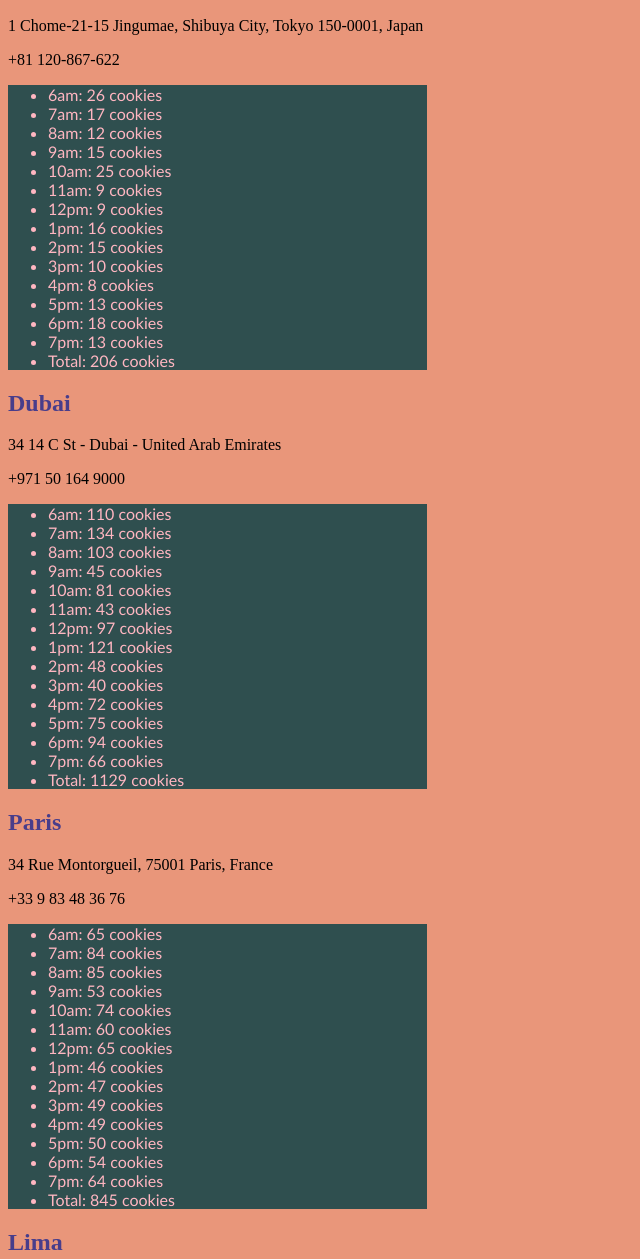
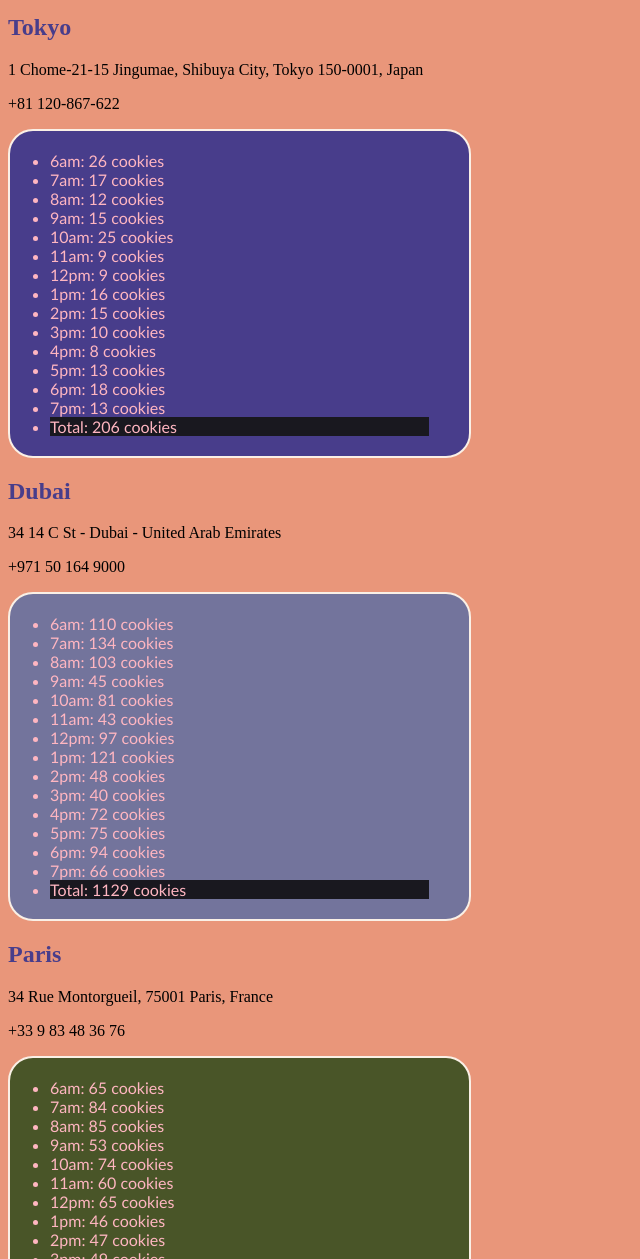
Before and after one commit to crystal-leesj/cookie-stand, a plain HTML site: page index.html in a window 1280 px wide. Shown: the part 532-1791 px from the top of the page, without its empty margins (0-640 px from the left). Drawn offline with Linux system fonts and the light colour scheme.

Commit message:
Give styles

```diff
--- a/css/style.css
+++ b/css/style.css
@@ -13,11 +13,37 @@
 }
 
 ul {
+  width: 30%;
+  border: 2px solid linen;
+  border-radius: 25px;
+  padding: 20px 40px;
+}
+
+#seattle ul {
   background-color: darkslategray;
-  width: 30%;
+}
+
+#tokyo ul {
+  background-color: darkslateblue;
+}
+
+#dubai ul {
+  background-color: rgb(115, 116, 156);
+}
+
+#paris ul {
+  background-color: rgb(73, 85, 40);
+}
+
+#lima ul {
+  background-color: rgb(45, 118, 119);
 }
 
 li {
   font-family: 'Trebuchet MS', Arial, Helvetica, sans-serif;
   color: lightpink;
 }
+
+li:last-child {
+  background-color: rgb(25, 24, 31);
+}
```
